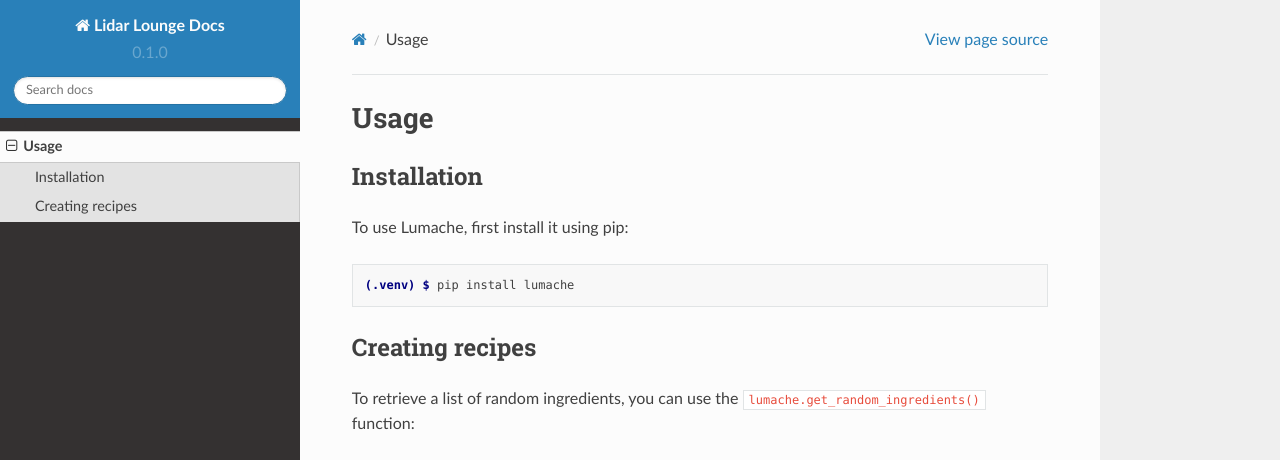
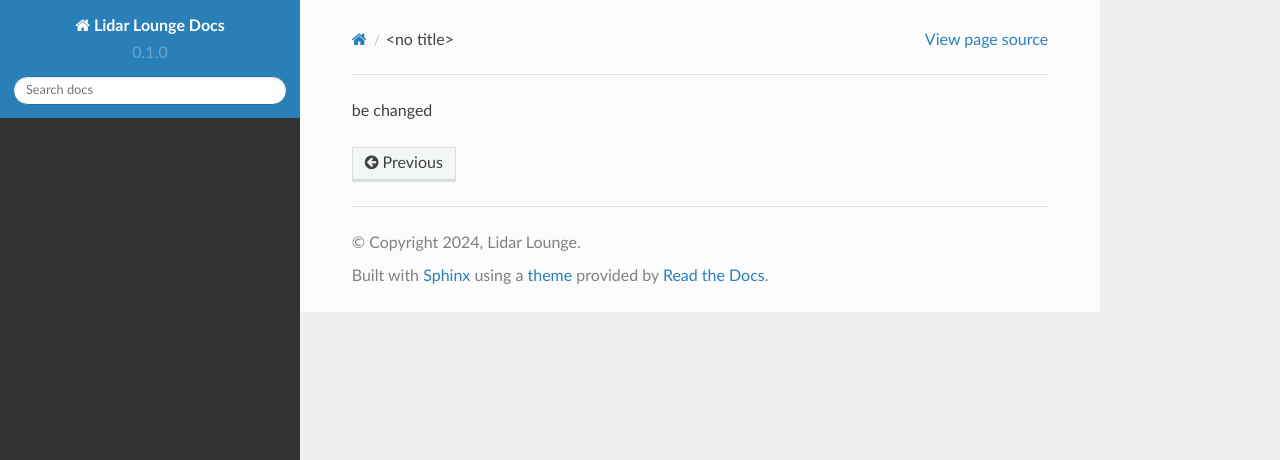
Before and after one commit to Lidar-Lounge-Git/LL-Documentation, a Sphinx documentation site: the page built from docs/source/usage.rst, in a window 1280 px wide and 1095 px high. Shown: the top 460 px of the window. Built offline with Sphinx 7.4.7 and the Read the Docs theme 2.0.0, drawn with Linux system fonts in a browser that asks for light colours; pages that are not in the unit, such as notebooks, are missing from menus; some of the changed text lies outside the part shown; grey boxes are pictures that could not be loaded.

Commit message:
Update usage.rst

```diff
--- a/docs/source/usage.rst
+++ b/docs/source/usage.rst
@@ -1,33 +1 @@
-Usage
-=====
-
-.. _installation:
-
-Installation
-------------
-
-To use Lumache, first install it using pip:
-
-.. code-block:: console
-
-   (.venv) $ pip install lumache
-
-Creating recipes
-----------------
-
-To retrieve a list of random ingredients,
-you can use the ``lumache.get_random_ingredients()`` function:
-
-.. autofunction:: lumache.get_random_ingredients
-
-The ``kind`` parameter should be either ``"meat"``, ``"fish"``,
-or ``"veggies"``. Otherwise, :py:func:`lumache.get_random_ingredients`
-will raise an exception.
-
-.. autoexception:: lumache.InvalidKindError
-
-For example:
-
->>> import lumache
->>> lumache.get_random_ingredients()
-['shells', 'gorgonzola', 'parsley']
+be changed
```
